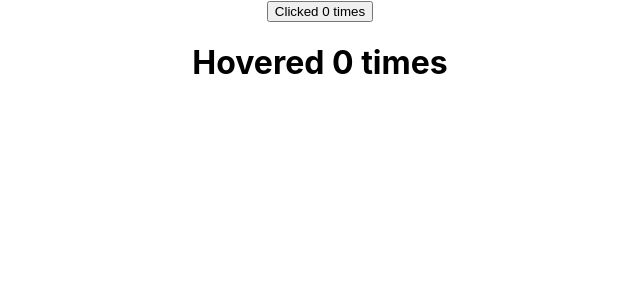
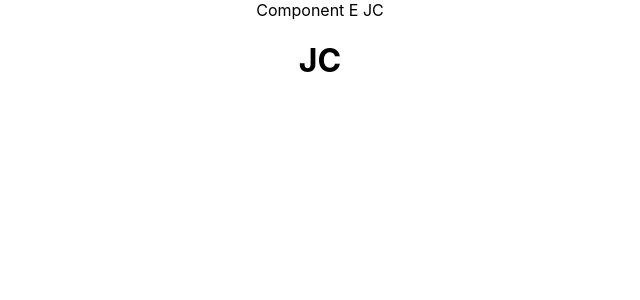
Before and after one commit to jcfdl/learning-react, a React (Create React App) app: page / in a window 1280 px wide. Shown: the top 300 px of the page, without its empty margins (320-960 px from the left). Built offline with nearby package versions, Linux system fonts and the light colour scheme.

Commit message:
installed axios

```diff
--- a/package.json
+++ b/package.json
@@ -6,6 +6,7 @@
     "@testing-library/jest-dom": "^4.2.4",
     "@testing-library/react": "^9.4.0",
     "@testing-library/user-event": "^7.2.1",
+    "axios": "^0.19.2",
     "react": "^16.12.0",
     "react-dom": "^16.12.0",
     "react-scripts": "3.3.0"
--- a/src/App.js
+++ b/src/App.js
@@ -1,4 +1,4 @@
-import React from 'react';
+import React, {Component} from 'react';
 import logo from './logo.svg';
 import './App.css';
 import Greet from './components/Greet'
@@ -27,21 +27,28 @@ import HoverCounter from './components/HoverCounter'
 import ClickCounterTwo from './components/ClickCounterTwo'
 import HoverCounterTwo from './components/HoverCounterTwo'
 import CounterTwo from './components/CounterTwo'
+import ComponentC from './components/ComponentC'
+import { UserProvider } from './components/UserContext'
 
-
-function App() {
+class App extends Component {
+  render() {
     return (
       <div className="App">
-      <CounterTwo render={(count, incrementCount) => (
+
+        <UserProvider value="JC">
+          <ComponentC />
+        </UserProvider>
+
+        {/*<CounterTwo render={(count, incrementCount) => (
           <ClickCounterTwo count={count} incrementCount={incrementCount} />
         )} />
         <CounterTwo render={(count, incrementCount) => (
           <HoverCounterTwo count={count} incrementCount={incrementCount} />
-      )} />
+        )} />*/}
 
-      {/*<HoverCounter name='JC' />
-      <ClickCounter />*/}
-     {/* <ErrorBoundary>
+        {/*<HoverCounter name='JC' />*/}
+        {/*<ClickCounter />*/}
+        {/*<ErrorBoundary>
           <Hero heroname="Batman" />
           <Hero heroname="Joker" />
         </ErrorBoundary>*/}
@@ -71,7 +78,8 @@ function App() {
         {/*<Welcome name="Jhonel" schoolName="SCA" />*/}
         {/*<Hello />*/}
       </div>
-  );
+    )
+  }
 }
 
 export default App;
--- /dev/null
+++ b/src/components/ComponentC.js
@@ -0,0 +1,12 @@
+import React, { Component, PropTypes } from 'react';
+import ComponentE from './ComponentE'
+
+class ComponentC extends Component {
+    render() {
+        return (
+            <ComponentE />
+        );
+    }
+}
+
+export default ComponentC;
--- /dev/null
+++ b/src/components/ComponentE.js
@@ -0,0 +1,17 @@
+import React, { Component, PropTypes } from 'react';
+import ComponentF from './ComponentF'
+import UserContext from './UserContext'
+
+class ComponentE extends Component {
+	static contextType = UserContext
+    render() {
+        return (
+        		<div>
+        			Component E {this.context}
+            	<ComponentF />
+            </div>
+        );
+    }
+}
+
+export default ComponentE;
--- /dev/null
+++ b/src/components/ComponentF.js
@@ -0,0 +1,17 @@
+import React, { Component, PropTypes } from 'react';
+import { UserConsumer } from './UserContext'
+
+
+class ComponentF extends Component {
+    render() {
+        return (
+        		<UserConsumer>
+	            	{username => {
+	            		return <h1>{username}</h1>
+	            	}}
+            </UserConsumer>
+        );
+    }
+}
+
+export default ComponentF;
--- /dev/null
+++ b/src/components/UserContext.js
@@ -0,0 +1,10 @@
+import React from 'react'
+
+const UserContext = React.createContext('Wow')
+
+const UserProvider = UserContext.Provider
+const UserConsumer = UserContext.Consumer
+
+
+export {UserProvider, UserConsumer}
+export default UserContext
```
Also changed, not shown: 1 other file (tests, documents, lock files or other folders). Lines whose indentation alone changed are shown as unchanged.
